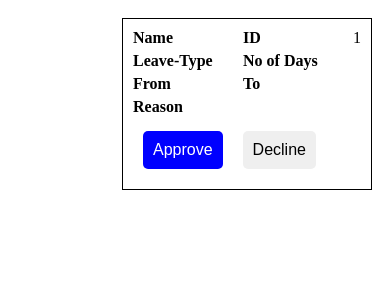
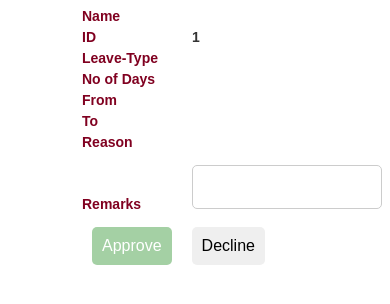
Before and after one commit to sanjay979/IQAC, a PHP site: page /ApproveForm.php in a window 390 px wide. Shown: the top 304 px of the page. Run offline with PHP 8.4, Linux system fonts and the light colour scheme; tables that the repository leaves empty or names only in its code hold one stand-in row (values such as "Sample post"); data that the repository does not hold is empty.

Commit message:
Approval Form update 2 - Peo

```diff
--- a/ApproveForm.php
+++ b/ApproveForm.php
@@ -7,15 +7,29 @@
         body {
             display: flex;
             flex-wrap: wrap;
+            font-family: Arial, sans-serif;
+            font-size: 14px;
+            color: #333;
         }
 
         .form-container {
             flex: 0 0 350px;
             margin: 10px;
             padding: 10px;
-            border: 1px solid black;
+            border: 2px solid black;
             box-sizing: border-box;
+            background-color: #f9f9f9;
         }
+
+        hr {
+            border: none;
+            /* Remove default border */
+            border-top: 1px solid #CCCCCC;
+            /* Set a solid line with light gray color */
+            margin: 20px 0;
+            /* Add some margin for spacing */
+        }
+
 
         fieldset {
             border: none;
@@ -28,19 +42,7 @@
             width: 110px;
             font-weight: bold;
             margin-bottom: 5px;
-        }
-
-        input {
-            display: inline-block;
-            width: calc(100% - 110px);
-            margin-bottom: 10px;
-            padding: 5px;
-            font-size: 16px;
-            border: 1px solid black;
-        }
-
-        input:disabled {
-            background-color: #f7f7f7;
+            color: #800020;
         }
 
         button {
@@ -54,13 +56,88 @@
         }
 
         .btn-primary {
-            background-color: blue;
+            background-color: #A4D0A4;
             color: white;
         }
 
         .btn-secondary {
-            background-color: gray;
+            background-color: #E06469;
             color: white;
+        }
+
+        .box-container {
+
+            display: flex;
+            flex-direction: row;
+            justify-content: space-between;
+            margin-top: 10px;
+
+        }
+
+        .button-container {
+            display: flex;
+            flex-direction: column;
+            justify-content: space-between;
+            margin-top: 10px;
+        }
+
+        @media only screen and (max-width: 600px) {
+            .form-container {
+                flex: 1 0 100%;
+            }
+
+            .box-container,
+            .button-container {
+                display: block;
+            }
+        }
+
+        .od-border {
+            border-color: #006400;
+        }
+
+        .cl-border {
+            border-color: #800080;
+        }
+
+        .form-heading {
+            font-size: 18px;
+            font-weight: bold;
+            margin-bottom: 10px;
+            text-align: center;
+        }
+
+        textarea {
+            padding: 5px;
+            /* Add padding for spacing within the textarea */
+            font-family: Arial, sans-serif;
+            /* Set the font family */
+            font-size: 14px;
+            /* Set the font size */
+            border: 1px solid #CCCCCC;
+            /* Add a border */
+            border-radius: 5px;
+            /* Add border radius for rounded corners */
+            resize: vertical;
+            /* Allow vertical resizing of the textarea */
+        }
+
+        textarea:focus {
+            outline: none;
+            /* Remove the default focus outline */
+            border-color: #0000FF;
+            /* Change the border color on focus */
+        }
+
+        .sp{
+            font-family: Arial, sans-serif;
+            /* Set the font family */
+            font-size: 14px;
+            /* Set the font size */
+            /*display: inline-block;
+            background-color: #FFFF00;*/
+            color: #333333;
+            font-weight: bold;
         }
     </style>
 
@@ -115,20 +192,45 @@
         while (true) {
             $row = mysqli_fetch_assoc($result);
             if ($row != null) {
-                echo '<div class="form-container">';
+                echo '<div class="form-container';
+
+                //to give different border color for od,cl
+                if (strcasecmp($row['LType'], 'OD') == 0) {
+                    echo ' od-border">';
+                    echo '<h2 class="form-heading" style="color:#006400">' . strtoupper($row['LType']) . '</h2>';
+                } elseif (strcasecmp($row['LType'], 'CL') == 0) {
+                    echo ' cl-border"> ';
+                    echo '<h2 class="form-heading" style="color:#800080">' . strtoupper($row['LType']) . '</h2>';
+                }
+                //heading to the form -(type of leave)
+                //echo '<h2 class="form-heading">'.strtoupper($row['LType']).'</h2>';
+
+                echo '<hr>';
+
+
+                echo '<div class="box-container">';
                 echo '<fieldset>';
-                $i=1;
+                //$i=1;
+                //echo '<legend>'.$row['LType'].'</legend>';
                 foreach ($form_fields as $field_name => $field_data) {
                     $value = $row[$field_name];
                     echo '<label>' . $field_data['label'] . '</label>';
-                    echo '<span>' . $value . '</span>';
-                    if($i%2==0) echo '<br>';
-                    $i++;
+                    echo '<span class="sp">' . $value . '<br></span>';
+                    //if($i%2==0) echo '<br>';
+                    //$i++;
                     //echo'<label></label><span></span>';
                 }
+
+                echo '</fieldset>';
+
+                echo '<div class="button-container">';
+                echo '<label>Remarks</label>';
+                echo '<textarea row=3 column=10 style="resize:none; color:#333333" ></textarea>';
                 echo '<br><button class="btn-primary">Approve</button>';
                 echo '<button class="btn-secoondary">Decline</button>';
-                echo '</fieldset>';
+
+                echo '</div>';
+                echo '</div>';
                 echo '</div>';
             } else break;
         }
```
